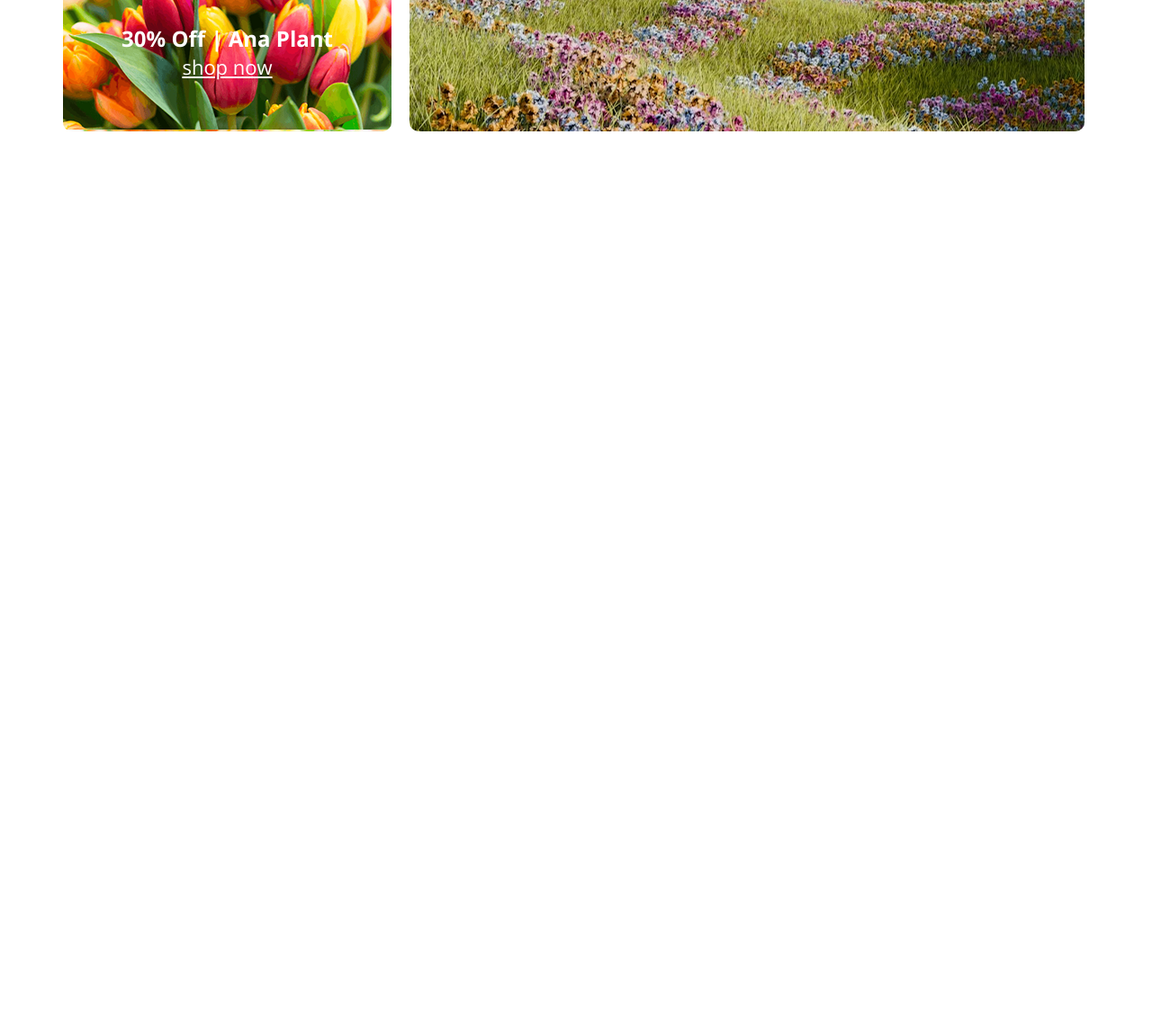
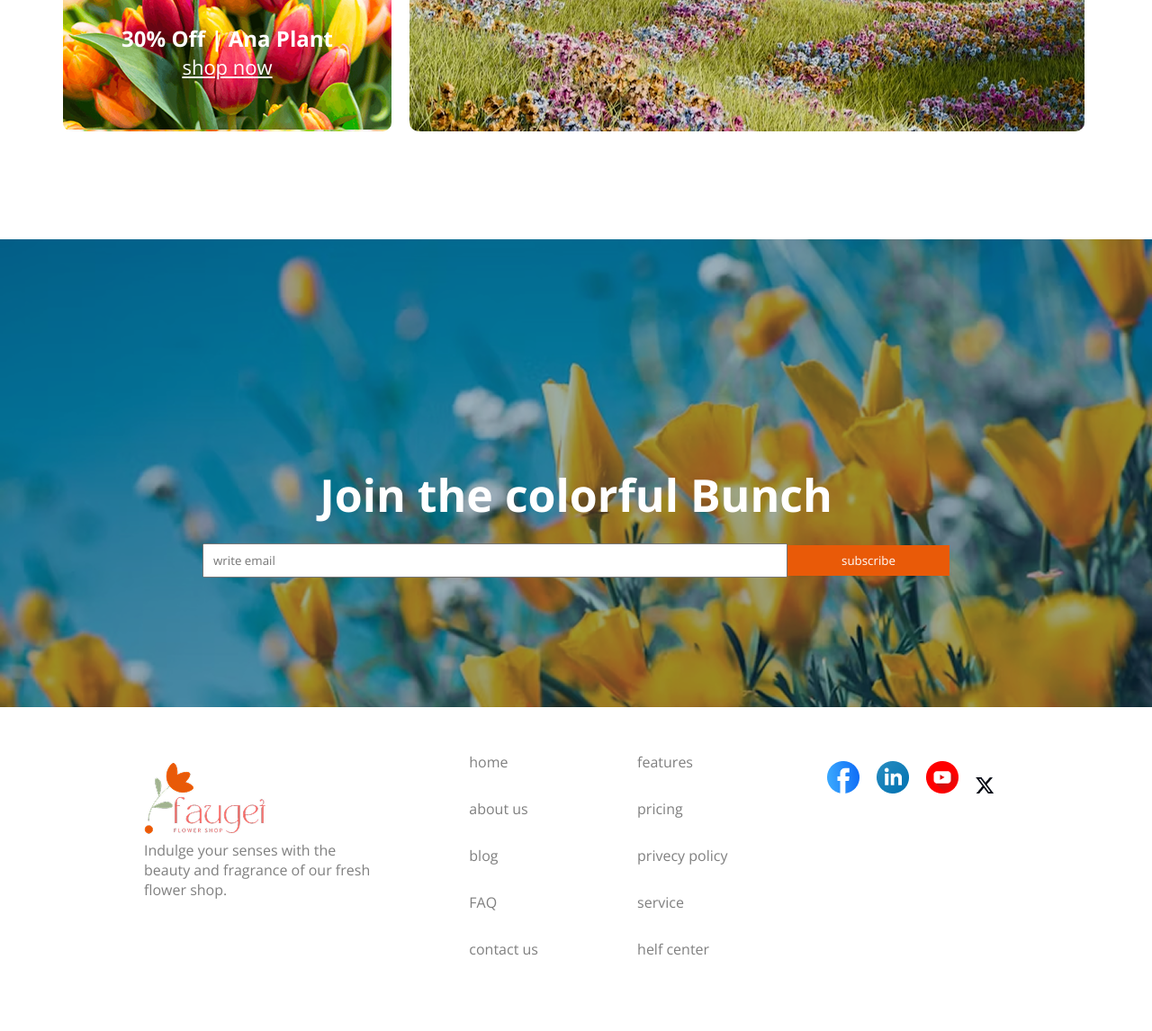
Before and after one commit to abdulkader1057/assignment-about-responsive-flowers, a plain HTML site: page index.html in a window 1280 px wide. Shown: the part 3328-4474 px from the top of the page at 90% size. Before the commit the page ends 3594 px from the top, so only its background shows below. Drawn offline with nearby package versions, Linux system fonts and the light colour scheme.

Commit message:
added join section & footer section

```diff
--- a/index.html
+++ b/index.html
@@ -132,5 +132,48 @@
             </div>
         </div>
     </section>
+    <!-- join section -->
+    <section class="join">
+        <h4>Join the colorful Bunch</h4>
+        <div class="form">
+            <div>
+                <form>
+                   <input type="text" placeholder="write email">
+                </form>
+            </div>
+            <div>
+                <button>subscribe</button>
+            </div>
+        </div>
+    </section>
+    <!-- footer section -->
+     <footer>
+        <div class="footer-container">
+            <div>
+                <img src="./assets/logo.png" alt="">
+                <p>Indulge your senses with the <br> beauty and fragrance of our fresh <br> flower shop.</p>
+            </div>
+            <div>
+                <li>home</li>
+                <li>about us</li>
+                <li>blog</li>
+                <li>FAQ</li>
+                <li>contact us</li>
+            </div>
+            <div>
+                <li>features</li>
+                <li>pricing</li>
+                <li>privecy policy</li>
+                <li>service</li>
+                <li>helf center</li>
+            </div>
+            <div>
+                <img src="./assets/icon-facebook.png" alt="">
+                <img src="./assets/icon-linkedin.png" alt="">
+                <img src="./assets/icon-youtube.png" alt="">
+                <img src="./assets/icon-twitter.png" alt="">
+            </div>
+        </div>
+     </footer>
 </body>
 </html>
--- a/styles/style.css
+++ b/styles/style.css
@@ -178,16 +178,72 @@
     text-align: center;
     padding: 200px;
 }
+/* join section */
+.join{
+    max-width: 1440px;
+    height: 520px;
+    margin: auto;
+    background-image: url(../assets/news-letter-bg.png);
+    text-align: center;
+    padding-top: 250px;
+}
+.join h4{
+    font-size: 50px;
+    font-weight: 700;
+    color: white;
+    margin-bottom: 20px;
+}
+.form{
+    display: flex;
+    justify-content: center;
+    align-items: center;
 
-/* @media screen and (max-width:576px){
+}
+.form input{
+    padding: 8px 10px;
+    width: 650px;
+}
+.form button{
+    width: 180px;
+    padding: 8px 10px;
+    background-color: rgb(233, 90, 8);
+    border: none;
+    color: white;
+}
+
+/* footer section */
+footer {
+    max-width: 1440px;
+    height: 200px;
+    margin: auto;
+}
+.footer-container{
+    display: flex;
+    justify-content: space-between;
+    padding: 50px 160px;
+}
+.footer-container div li{
+    margin-bottom: 30px;
+    list-style: none;
+    color: rgba(0, 0, 0, 0.5);
+}
+.footer-container div p{
+    color: rgba(0, 0, 0, 0.5);
+}
+.footer-container div img{
+   margin-right: 15px;
+   margin-top: 10px;
+}
+
+@media screen and (max-width:576px){
     .container{
         width: 361px;
         margin: auto;
     }
     .item:nth-child(1), .item:nth-child(2), .item:nth-child(3){
-        visibility: hidden;
+        display: none;
     }
     .banner{
         display: none;
     }
-} */
+}
```
